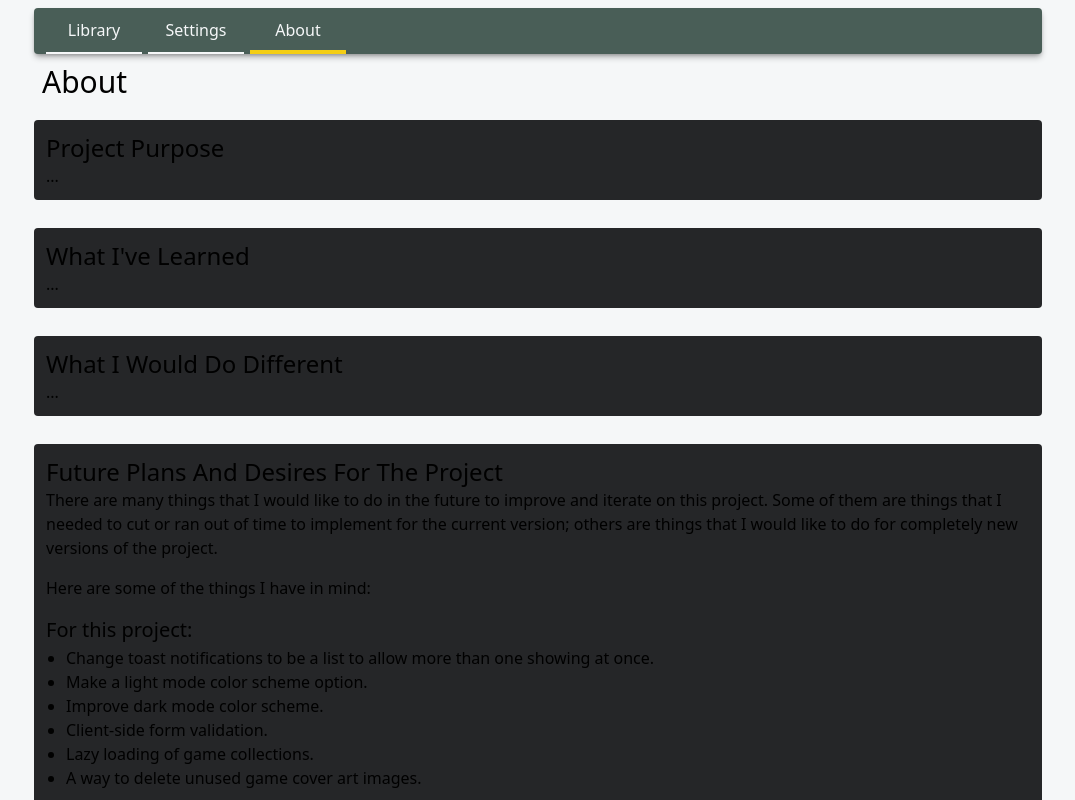
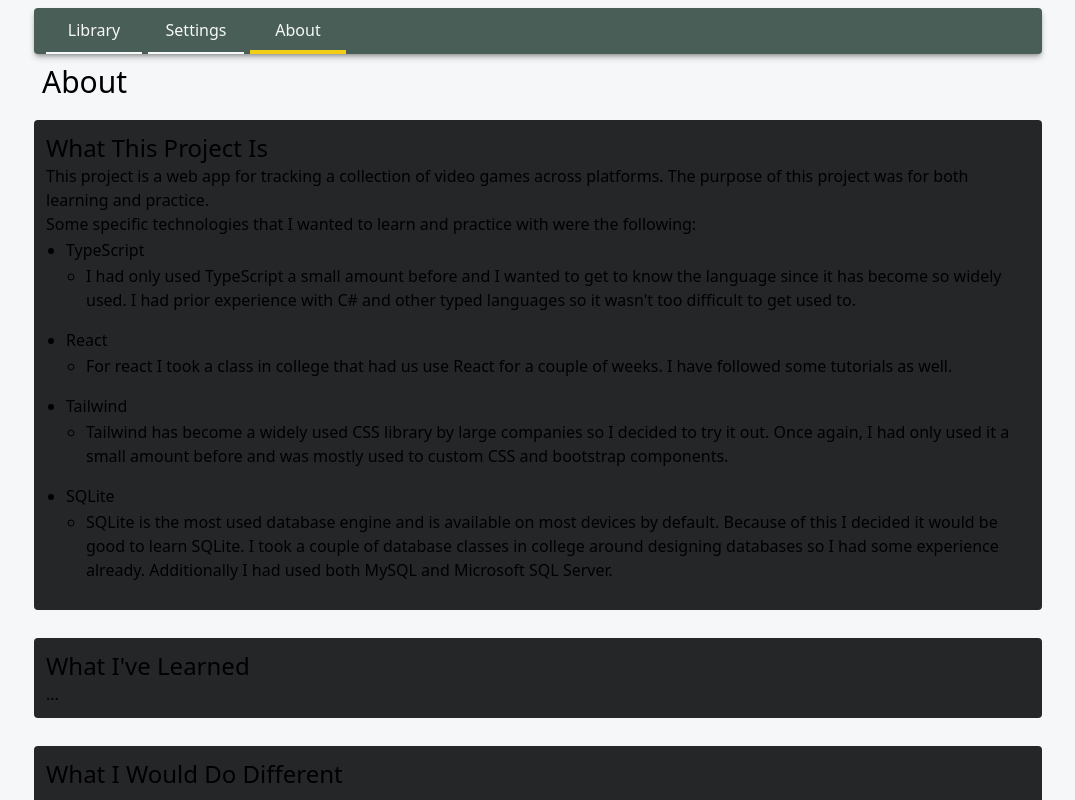
Before and after one commit to ncall404/ReactGameLibrary, a React (Vite) app in the folder frontend/: page /about in a window 1280 px wide. Shown: the top 800 px of the page, without its empty margins (102-1177 px from the left). Built offline with nearby package versions, Linux system fonts and the light colour scheme.

Commit message:
Add information for what this project is

```diff
--- a/frontend/src/routes/about.tsx
+++ b/frontend/src/routes/about.tsx
@@ -13,8 +13,35 @@ function RouteComponent() {
 
 			<div className="flex flex-col gap-1">
 				<article>
-					<h2 className="text-2xl">Project Purpose</h2>
-					<p>...</p>
+					<h2 className="text-2xl">What This Project Is</h2>
+					<p>This project is a web app for tracking a collection of video games across platforms. The purpose of this project was for both learning and practice.</p>
+					<p>Some specific technologies that I wanted to learn and practice with were the following:</p>
+					<ul>
+						<li>
+							TypeScript
+							<ul>
+								<li>I had only used TypeScript a small amount before and I wanted to get to know the language since it has become so widely used. I had prior experience with C# and other typed languages so it wasn't too difficult to get used to.</li>
+							</ul>
+						</li>
+						<li>
+							React
+							<ul>
+								<li>For react I took a class in college that had us use React for a couple of weeks. I have followed some tutorials as well.</li>
+							</ul>
+						</li>
+						<li>
+							Tailwind
+							<ul>
+								<li>Tailwind has become a widely used CSS library by large companies so I decided to try it out. Once again, I had only used it a small amount before and was mostly used to custom CSS and bootstrap components.</li>
+							</ul>
+						</li>
+						<li>
+							SQLite
+							<ul>
+								<li>SQLite is the most used database engine and is available on most devices by default. Because of this I decided it would be good to learn SQLite. I took a couple of database classes in college around designing databases so I had some experience already. Additionally I had used both MySQL and Microsoft SQL Server.</li>
+							</ul>
+						</li>
+					</ul>
 				</article>
 
 				<article>
```
